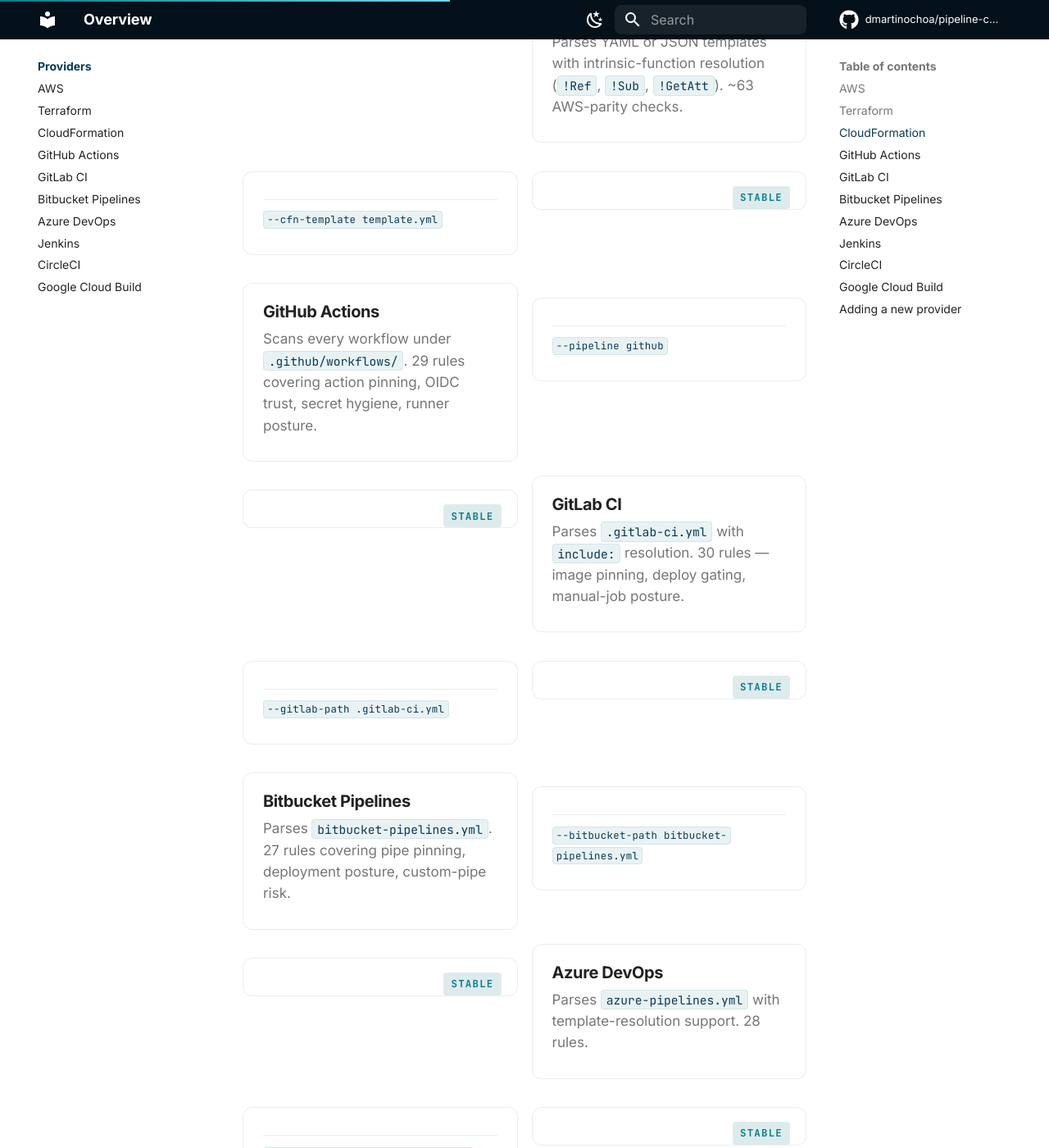
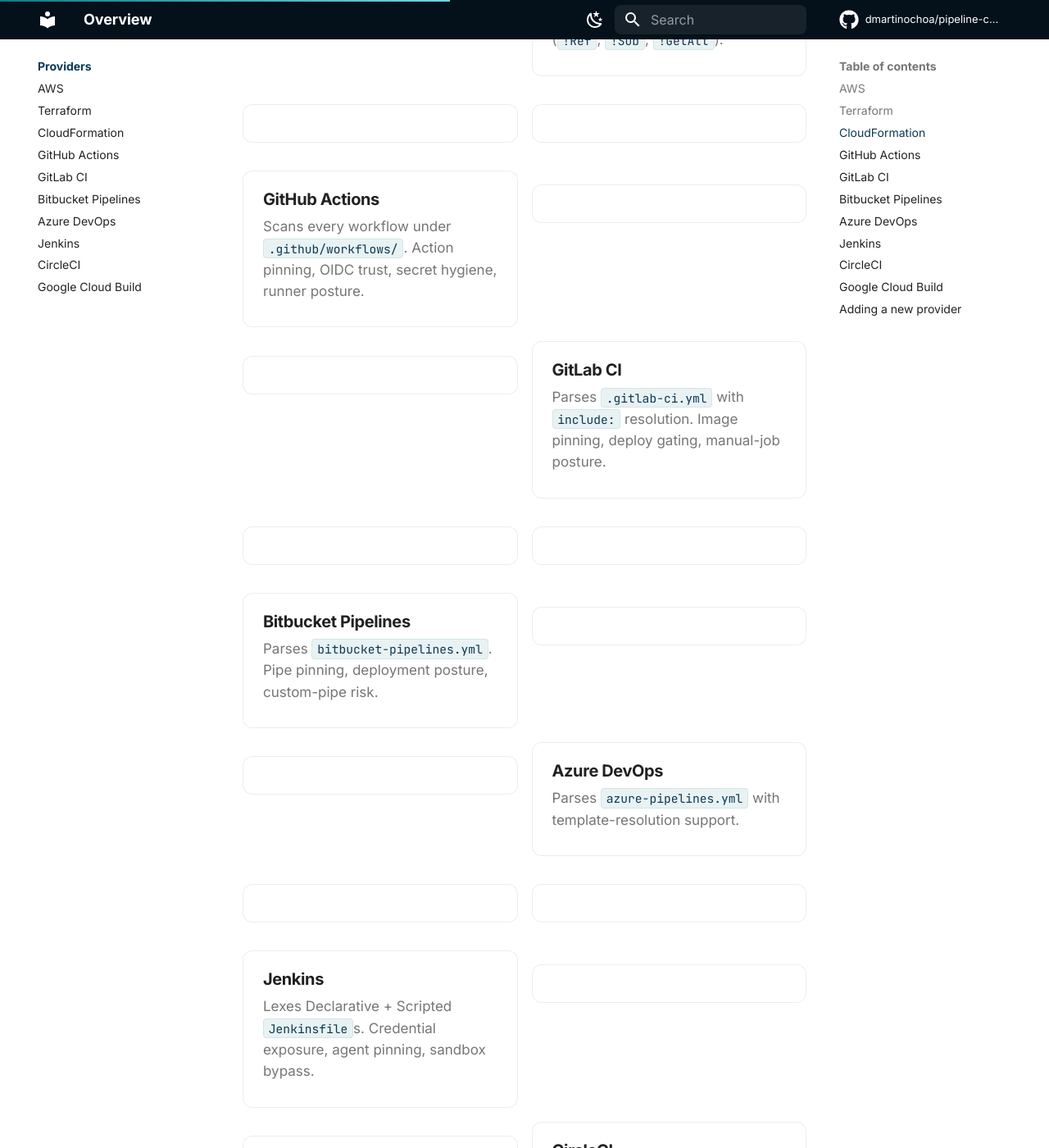
Before and after one commit to dmartinochoa/pipeline-check, an MkDocs documentation site: the page built from docs/providers/README.md, in a window 1280 px wide and 1400 px high, scrolled down 1003 px. Shown: the whole window at 82% size. Built offline with MkDocs 1.6.1 and Material for MkDocs 9.7.7, drawn with Linux system fonts in a browser that asks for light colours; comment, search, counter and statistics services are not loaded; some of the changed text lies outside the part shown.

Commit message:
Simplify provider/standards index cards
Previous revision packed each card with a CLI invocation footer
(--pipeline aws, --tf-plan plan.json, etc.) and a version-plus-slug
meta line (2022 · owasp_cicd_top_10). Both read as "irrelevant URLs"
visual noise — the user lands on the index to BROWSE, then clicks
through to learn the CLI flag. Showing it twice is redundant.

Stripped both:
- No CLI footer on provider cards
- No version/slug footer on standards cards
- No "stable" tag pill (every listed item is stable; it adds noise)
- Only OWASP CI/CD keeps a tag — "flagship · 10/10" — because
  that one IS distinguished from the rest

Standards page also lost the verbose "List them at runtime" prose;
collapsed to a single 3-line code block at the bottom.

Cards now show: title, one-line description, hover affordance.
That's it.

Co-Authored-By: Claude Opus 4.7 (1M context) <noreply@anthropic.com>

```diff
--- a/docs/providers/README.md
+++ b/docs/providers/README.md
@@ -8,73 +8,53 @@ requires editing `Scanner`, `Reporter`, or the CLI.
 <div class="pg-doc-cards" markdown>
 
 <a class="pg-doc-card" href="aws/" markdown>
-<span class="pg-doc-card__tag">stable</span>
 <h3>AWS</h3>
-<p>Live account scan via boto3 — CodeBuild, CodePipeline, CodeDeploy, ECR, IAM, S3, CloudTrail, Lambda, KMS, and more. 71 checks.</p>
-<span class="pg-doc-card__meta"><code>--pipeline aws</code></span>
+<p>Live account scan via boto3. CodeBuild, CodePipeline, CodeDeploy, ECR, IAM, S3, CloudTrail, Lambda, KMS, and more.</p>
 </a>
 
 <a class="pg-doc-card" href="terraform/" markdown>
-<span class="pg-doc-card__tag">stable</span>
 <h3>Terraform</h3>
 <p>Shift-left scan against a parsed <code>terraform show -json</code> plan. AWS-rule parity so findings match the live runtime.</p>
-<span class="pg-doc-card__meta"><code>--tf-plan plan.json</code></span>
 </a>
 
 <a class="pg-doc-card" href="cloudformation/" markdown>
-<span class="pg-doc-card__tag">stable</span>
 <h3>CloudFormation</h3>
-<p>Parses YAML or JSON templates with intrinsic-function resolution (<code>!Ref</code>, <code>!Sub</code>, <code>!GetAtt</code>). ~63 AWS-parity checks.</p>
-<span class="pg-doc-card__meta"><code>--cfn-template template.yml</code></span>
+<p>Parses YAML or JSON templates with intrinsic-function resolution (<code>!Ref</code>, <code>!Sub</code>, <code>!GetAtt</code>).</p>
 </a>
 
 <a class="pg-doc-card" href="github/" markdown>
-<span class="pg-doc-card__tag">stable</span>
 <h3>GitHub Actions</h3>
-<p>Scans every workflow under <code>.github/workflows/</code>. 29 rules covering action pinning, OIDC trust, secret hygiene, runner posture.</p>
-<span class="pg-doc-card__meta"><code>--pipeline github</code></span>
+<p>Scans every workflow under <code>.github/workflows/</code>. Action pinning, OIDC trust, secret hygiene, runner posture.</p>
 </a>
 
 <a class="pg-doc-card" href="gitlab/" markdown>
-<span class="pg-doc-card__tag">stable</span>
 <h3>GitLab CI</h3>
-<p>Parses <code>.gitlab-ci.yml</code> with <code>include:</code> resolution. 30 rules — image pinning, deploy gating, manual-job posture.</p>
-<span class="pg-doc-card__meta"><code>--gitlab-path .gitlab-ci.yml</code></span>
+<p>Parses <code>.gitlab-ci.yml</code> with <code>include:</code> resolution. Image pinning, deploy gating, manual-job posture.</p>
 </a>
 
 <a class="pg-doc-card" href="bitbucket/" markdown>
-<span class="pg-doc-card__tag">stable</span>
 <h3>Bitbucket Pipelines</h3>
-<p>Parses <code>bitbucket-pipelines.yml</code>. 27 rules covering pipe pinning, deployment posture, custom-pipe risk.</p>
-<span class="pg-doc-card__meta"><code>--bitbucket-path bitbucket-pipelines.yml</code></span>
+<p>Parses <code>bitbucket-pipelines.yml</code>. Pipe pinning, deployment posture, custom-pipe risk.</p>
 </a>
 
 <a class="pg-doc-card" href="azure/" markdown>
-<span class="pg-doc-card__tag">stable</span>
 <h3>Azure DevOps</h3>
-<p>Parses <code>azure-pipelines.yml</code> with template-resolution support. 28 rules.</p>
-<span class="pg-doc-card__meta"><code>--azure-path azure-pipelines.yml</code></span>
+<p>Parses <code>azure-pipelines.yml</code> with template-resolution support.</p>
 </a>
 
 <a class="pg-doc-card" href="jenkins/" markdown>
-<span class="pg-doc-card__tag">stable</span>
 <h3>Jenkins</h3>
-<p>Lexes Declarative + Scripted <code>Jenkinsfile</code>s. 31 rules — credential exposure, agent pinning, sandbox bypass.</p>
-<span class="pg-doc-card__meta"><code>--jenkinsfile-path Jenkinsfile</code></span>
+<p>Lexes Declarative + Scripted <code>Jenkinsfile</code>s. Credential exposure, agent pinning, sandbox bypass.</p>
 </a>
 
 <a class="pg-doc-card" href="circleci/" markdown>
-<span class="pg-doc-card__tag">stable</span>
 <h3>CircleCI</h3>
-<p>Parses <code>.circleci/config.yml</code> with orb-mapping support. 30 rules.</p>
-<span class="pg-doc-card__meta"><code>--circleci-path .circleci/config.yml</code></span>
+<p>Parses <code>.circleci/config.yml</code> with orb-mapping support.</p>
 </a>
 
 <a class="pg-doc-card" href="cloudbuild/" markdown>
-<span class="pg-doc-card__tag">stable</span>
 <h3>Google Cloud Build</h3>
-<p>Parses <code>cloudbuild.yaml</code>. 9 rules covering substitution injection, secret retrieval, signing.</p>
-<span class="pg-doc-card__meta"><code>--cloudbuild-path cloudbuild.yaml</code></span>
+<p>Parses <code>cloudbuild.yaml</code>. Substitution injection, secret retrieval, signing posture.</p>
 </a>
 
 </div>
```
Also changed, not shown: docs/standards/README.md (+11 -43 lines).
